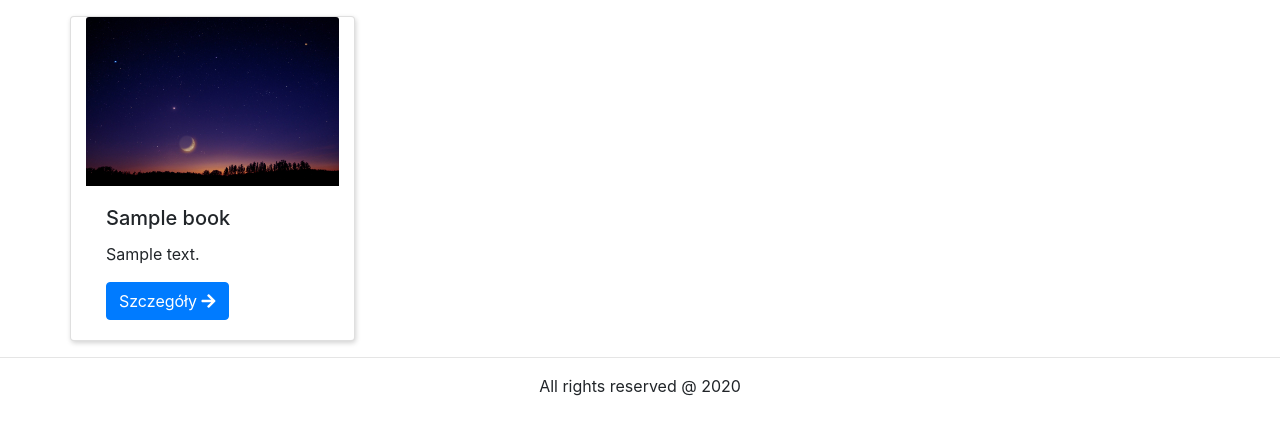
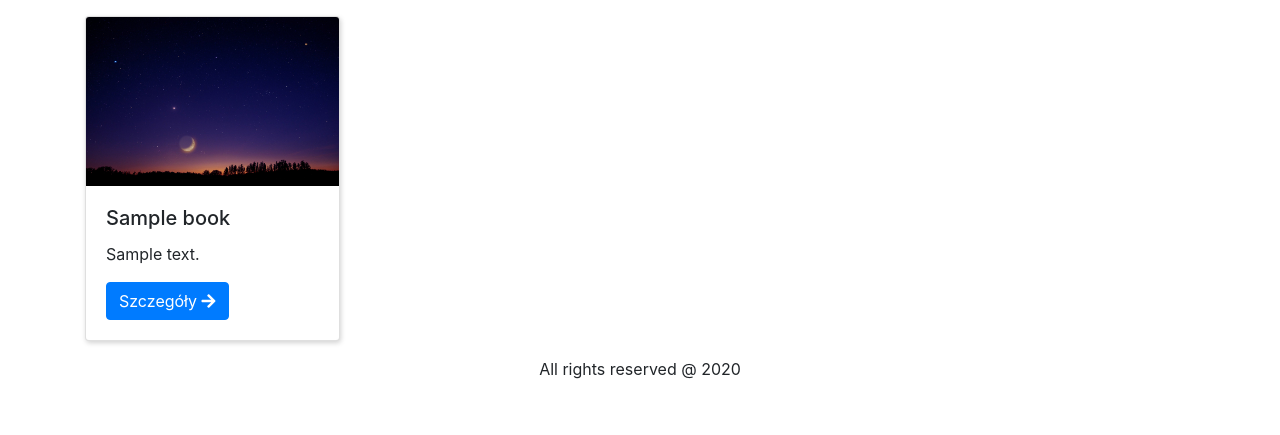
Before and after one commit to antnieszka/prymus-library, a Django app: template books/templates/book_list.html in a window 1280 px wide. Shown: the part 56-491 px from the top of the page. Run offline with Django 3.2, Linux system fonts and the light colour scheme; the template is opened without the code that fills it: most values are stand-ins (such as "Sample title", 1, 10 or a date in 2020); some libraries are stand-ins or nearby versions.

Commit message:
Styling for book list view

```diff
--- a/books/templates/book_list.html
+++ b/books/templates/book_list.html
@@ -9,7 +9,8 @@
 
             {% for book in books %}
 
-                <div class="card col-12 col-md-3">
+                <div class="col-12 col-md-3 mb-3">
+                    <div class="card h-100">
                         <img src="{% static 'sources/img/sky.jpg' %}" class="card-img-top" alt="...">
                         <div class="card-body">
                             <h5 class="card-title">{{ book.title }}</h5>
@@ -19,10 +20,10 @@
                             </a>
                         </div>
                     </div>
+                </div>
 
             {% endfor %}
         </div>
     </div>
 
-    <hr>
 {% endblock %}
```
Lines whose indentation alone changed are shown as unchanged.
